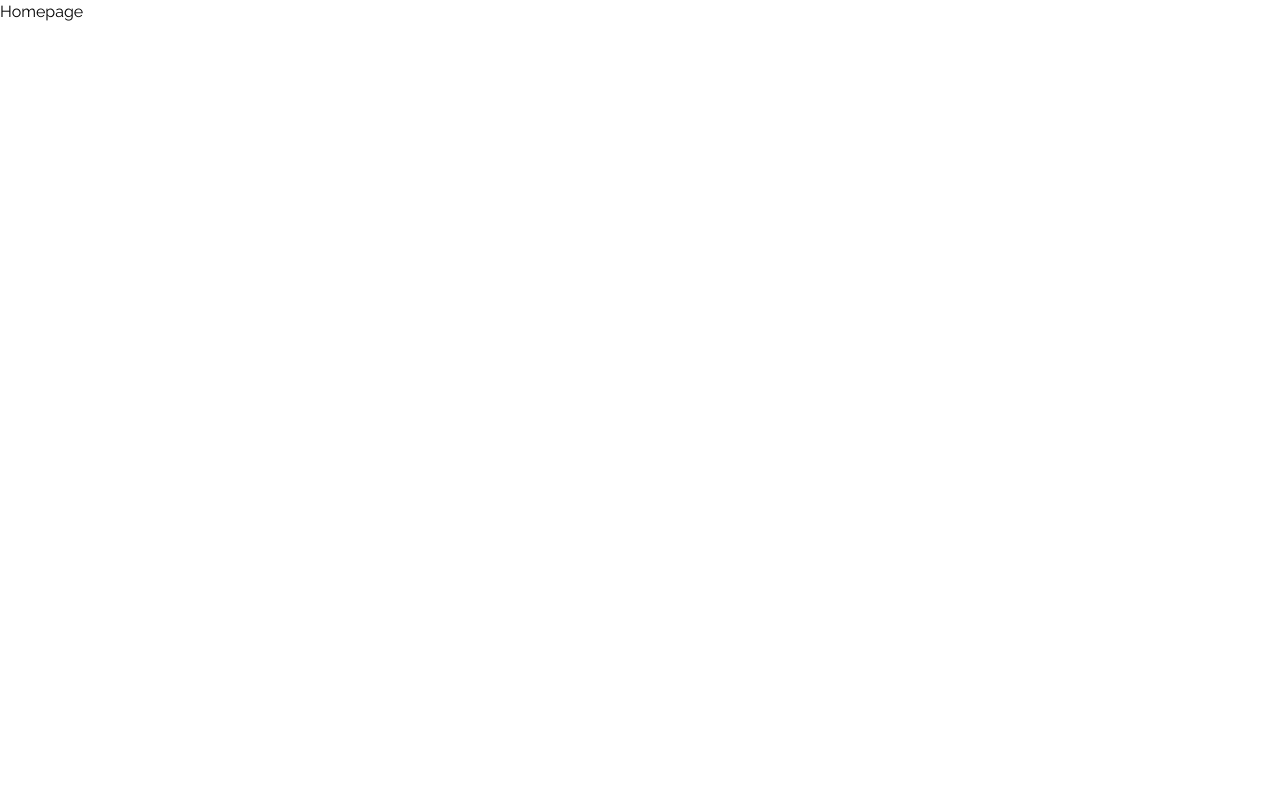
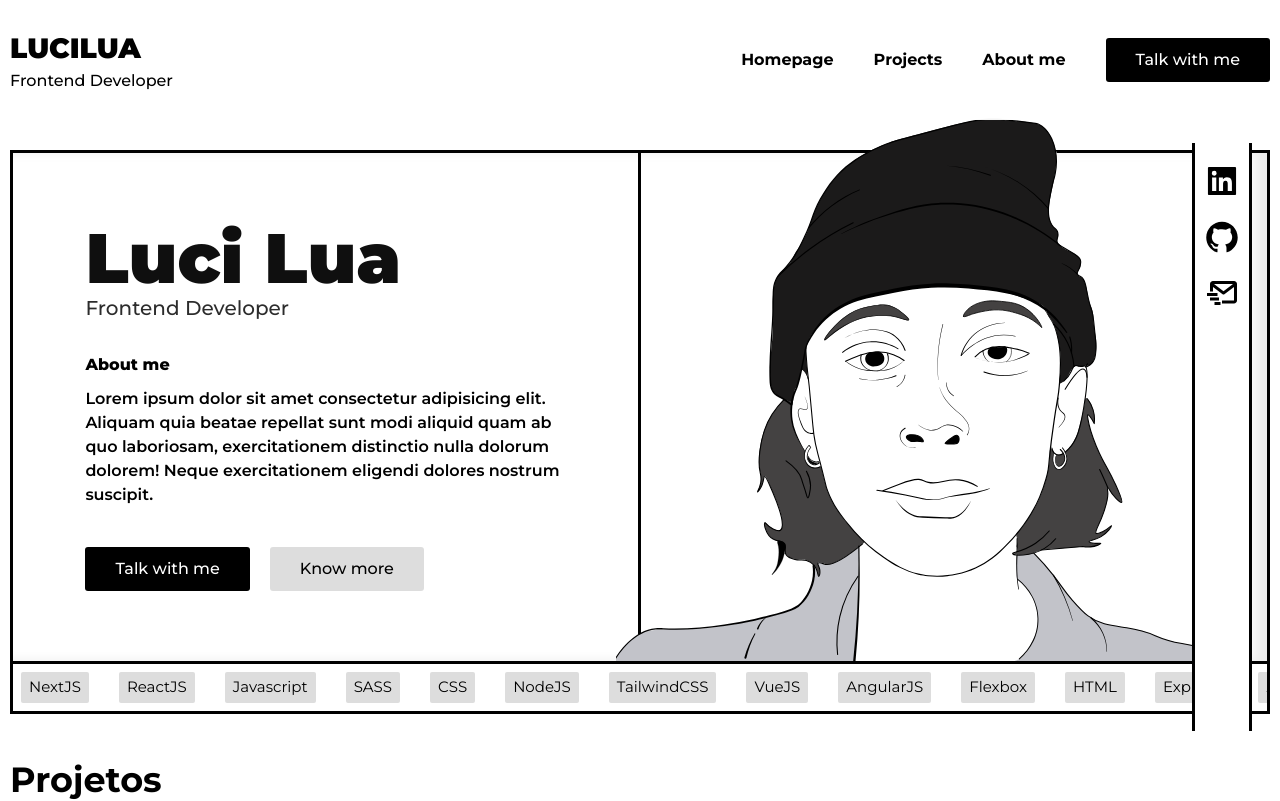
Before and after one commit to LuciLua/newPort, a Next.js app: page / in a window 1280 px wide. Shown: the top 801 px of the page. Built offline with nearby package versions, Linux system fonts and the light colour scheme.

Commit message:
concluided first step

```diff
--- a/src/app/layout.tsx
+++ b/src/app/layout.tsx
@@ -1,8 +1,9 @@
-import { Raleway } from "next/font/google"
+import { Montserrat } from "next/font/google"
 import "../styles/globals.css"
 import { Providers } from "../components/Providers"
+import { Menu } from "../components/Menu/Menu"
 
-const raleway = Raleway({ subsets: ["latin-ext"], weight: ["100", "200", "300", "400", "500", "600", "700", "800", "900"] })
+const montserrat = Montserrat({ subsets: ["latin-ext"], weight: ["100", "200", "300", "400", "500", "600", "700", "800", "900"] })
 
 export default function root_layout({ children }) {
     return (
@@ -12,8 +13,9 @@ export default function root_layout({ children }) {
                 <meta name="viewport" content="width=device-width, initial-scale=1.0" />
                 <title>LuciLua Portfólio</title>
             </head>
-            <body className={raleway.className}>
+            <body className={montserrat.className}>
                 <Providers>
+                    <Menu />
                     {children}
                 </Providers>
             </body>
--- a/src/app/page.tsx
+++ b/src/app/page.tsx
@@ -1,7 +1,27 @@
+import { AiFillGithub, AiFillLinkedin } from "react-icons/ai"
+import { BiMailSend } from "react-icons/bi"
+import { InitialBox } from "../components/InitialBox"
+
 export default function homepage() {
     return (
-        <div className="flex">
-            <h1>Homepage</h1>
+        <div className="flex w-full h-full justify-center max-w-[100vw] overflow-x-hidden  flex-col ">
+
+            <div className="flex w-full max-w-[1300px] h-fit px-[10px] pt-[120px] xl:pt-[150px] pb-[20px] mx-auto
+            "  >
+                <InitialBox />
+            </div>
+
+            <div className="mx-auto w-full max-w-[1300px] py-[20px] px-[10px]">
+                <h1 className="text-[35px] font-[700] pb-[20px]">Projetos</h1>
+                <div className="flex w-full justify-center gap-5 flex-wrap">
+                    <div className="rounded-[4px] bg-[#ddd] w-[412px] h-[250px] min-w-[412px] min-h-[250px] "/>
+                    <div className="rounded-[4px] bg-[#ddd] w-[412px] h-[250px] min-w-[412px] min-h-[250px]"/>
+                    <div className="rounded-[4px] bg-[#ddd] w-[412px] h-[250px] min-w-[412px] min-h-[250px]"/>
+                    <div className="rounded-[4px] bg-[#ddd] w-[412px] h-[250px] min-w-[412px] min-h-[250px]"/>
+                    <div className="rounded-[4px] bg-[#ddd] w-[412px] h-[250px] min-w-[412px] min-h-[250px]"/>
+                    <div className="rounded-[4px] bg-[#ddd] w-[412px] h-[250px] min-w-[412px] min-h-[250px]"/>
+                </div>
+            </div>
         </div>
     )
 }
--- /dev/null
+++ b/src/components/InitialBox.tsx
@@ -0,0 +1,63 @@
+import { AiFillGithub, AiFillLinkedin } from "react-icons/ai";
+import { BiMailSend } from "react-icons/bi";
+
+export function InitialBox() {
+    return (
+        <div className="bg-white border-[#000] border-[3px] max-w-[1300px] w-full h-fit min-h-[300px] flex flex-col ">
+
+            <div className="flex xl:flex-row flex-col h-full w-full relative  shadow-[-12px_0_12px_inset] shadow-[#00000014]" >
+
+                <div className="xl:border-r-[3px] xl:border-r-[#000] w-full h-full  items-center flex flex-col">
+                    <div className="xl:py-[70px] py-[20px] xl:max-w-[500px] max-w-[700px] px-[10px]">
+                        <h1 className=" leading-none text-[70px] font-black self-start text-[#0f0f0f]">Luci Lua</h1>
+                        <h2 className=" font-[500] text-[20px] self-start text-[#2c2c2c]">Frontend Developer</h2>
+                        <div className="flex gap-[10px] flex-col">
+                            <h1 className="font-[800] mt-[30px]">About me</h1>
+                            <p className="font-[600] z-20">Lorem ipsum dolor sit amet consectetur adipisicing elit. Aliquam quia beatae repellat sunt modi aliquid quam ab quo laboriosam, exercitationem distinctio nulla dolorum dolorem! Neque exercitationem eligendi dolores nostrum suscipit.</p>
+                            <div className="flex w-fit gap-5 mt-[30px] z-20">
+                                <button className="bg-black text-white px-[30px] py-[10px] font-[500] rounded-[3px]">Talk with me</button>
+                                <button className="bg-[#ddd] text-black px-[30px] py-[10px] font-[500] rounded-[3px]">Know more</button>
+                            </div>
+                        </div>
+                    </div>
+                </div>
+
+                <div className=" xl:w-full xl:h-full h-[220px] flex relative justify-center ">
+                    {/* <div className=" xl:w-full xl:h-full h-[220px] flex relative justify-center "> */}
+                    {/* <img className="z-10 top-[-137px] left-[-25px]  object-cover absolute " src="assets/outro.svg" /> */}
+                    <img className="z-10 top-[-129px] xl:top-[-142px] xl:left-[-25px] xl:max-h-[650px] xl:min-h-[650px] max-h-[350px] min-h-[350px] object-cover absolute " src="assets/outro.svg" />
+                </div>
+
+
+                <div className="z-20 relative xl:absolute flex flex-row xl:flex-col gap-[20px] w-full h-full xl:w-[60px] xl:h-[calc(100%+80px)] xl:top-[-10px]  bg-white xl:border-x-[3px] border-y-[3px] xl:border-x-[#000]  xl:border-y-0 border-y-[#000] xl:right-[15px]  xl:pt-[20px] xl:justify-start justify-center items-center py-3 border-b-0">
+                    <AiFillLinkedin className="text-[36px] w-fit h-fit " />
+                    <AiFillGithub className="text-[36px] w-fit h-fit" />
+                    <BiMailSend className="text-[36px] w-fit h-fit" />
+                </div>
+
+
+            </div>
+
+            <footer className="gap-[30px] flex border-[#000] border-t-[3px] mt-auto w-full p-2 overflow-x-hidden">
+                <div className="bg-[#ddd] text-black text-[15px] w-fit py-1 px-2 rounded-[2px]">NextJS</div>
+                <div className="bg-[#ddd] text-black text-[15px] w-fit py-1 px-2 rounded-[2px]">ReactJS</div>
+                <div className="bg-[#ddd] text-black text-[15px] w-fit py-1 px-2 rounded-[2px]">Javascript</div>
+                <div className="bg-[#ddd] text-black text-[15px] w-fit py-1 px-2 rounded-[2px]">SASS</div>
+                <div className="bg-[#ddd] text-black text-[15px] w-fit py-1 px-2 rounded-[2px]">CSS</div>
+                <div className="bg-[#ddd] text-black text-[15px] w-fit py-1 px-2 rounded-[2px]">NodeJS</div>
+                <div className="bg-[#ddd] text-black text-[15px] w-fit py-1 px-2 rounded-[2px]">TailwindCSS</div>
+                <div className="bg-[#ddd] text-black text-[15px] w-fit py-1 px-2 rounded-[2px]">VueJS</div>
+                <div className="bg-[#ddd] text-black text-[15px] w-fit py-1 px-2 rounded-[2px]">AngularJS</div>
+                <div className="bg-[#ddd] text-black text-[15px] w-fit py-1 px-2 rounded-[2px]">Flexbox</div>
+                <div className="bg-[#ddd] text-black text-[15px] w-fit py-1 px-2 rounded-[2px]">HTML</div>
+                <div className="bg-[#ddd] text-black text-[15px] w-fit py-1 px-2 rounded-[2px]">Express</div>
+                <div className="bg-[#ddd] text-black text-[15px] w-fit py-1 px-2 rounded-[2px]">API</div>
+                <div className="bg-[#ddd] text-black text-[15px] w-fit py-1 px-2 rounded-[2px]">Git</div>
+                <div className="bg-[#ddd] text-black text-[15px] w-fit py-1 px-2 rounded-[2px]">GitHub</div>
+                <div className="bg-[#ddd] text-black text-[15px] w-fit py-1 px-2 rounded-[2px]">NPM</div>
+                <div className="bg-[#ddd] text-black text-[15px] w-fit py-1 px-2 rounded-[2px]">Yarn</div>
+            </footer>
+
+        </div>
+    )
+}
--- /dev/null
+++ b/src/components/Menu/Menu.tsx
@@ -0,0 +1,22 @@
+export function Menu() {
+    return (
+        <div className="w-full h-[120px] bg-[#ffffffe7] backdrop-blur-[12px] flex justify-center fixed top-0 z-40">
+            <ul className="list-none flex justify-between w-full max-w-[1300px] h-full  items-center px-[10px]">
+                <li className="flex flex-col h-full justify-center ">
+                    <h1 className="text-[28px] font-black">LUCILUA</h1>
+                    <h2 className="className=text-[18px] font-medium">Frontend Developer</h2>
+                </li>
+                <li>
+                    <ul className="list-none gap-10 flex items-center w-fit h-full font-[700]">
+                        <div className="lg:flex gap-10 hidden">
+                        <li>Homepage</li>
+                        <li>Projects</li>
+                        <li>About me</li>
+                        </div>
+                        <li className="bg-black text-white px-[30px] py-[10px] font-[500] rounded-[3px]">Talk with me</li>
+                    </ul>
+                </li>
+            </ul>
+        </div>
+    )
+}
--- a/src/styles/globals.css
+++ b/src/styles/globals.css
@@ -13,6 +13,6 @@
 
 html,
 body {
-  height: 100%;
+  min-height: 100svh;
   width: 100%;
 }
```
Also changed, not shown: public/assets/outro.svg (added), src/components/Menu/ItemMenuT.tsx (added).
